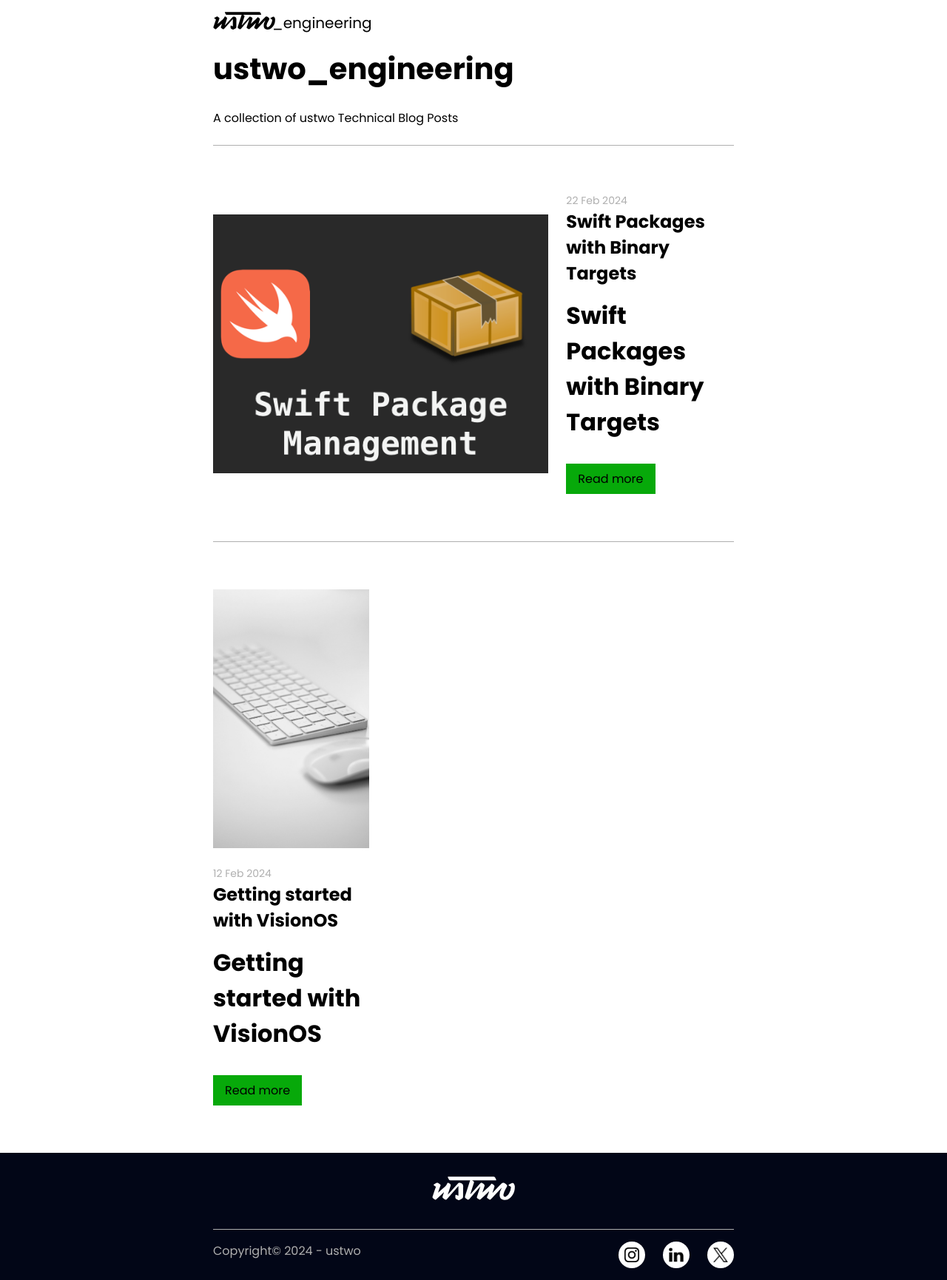
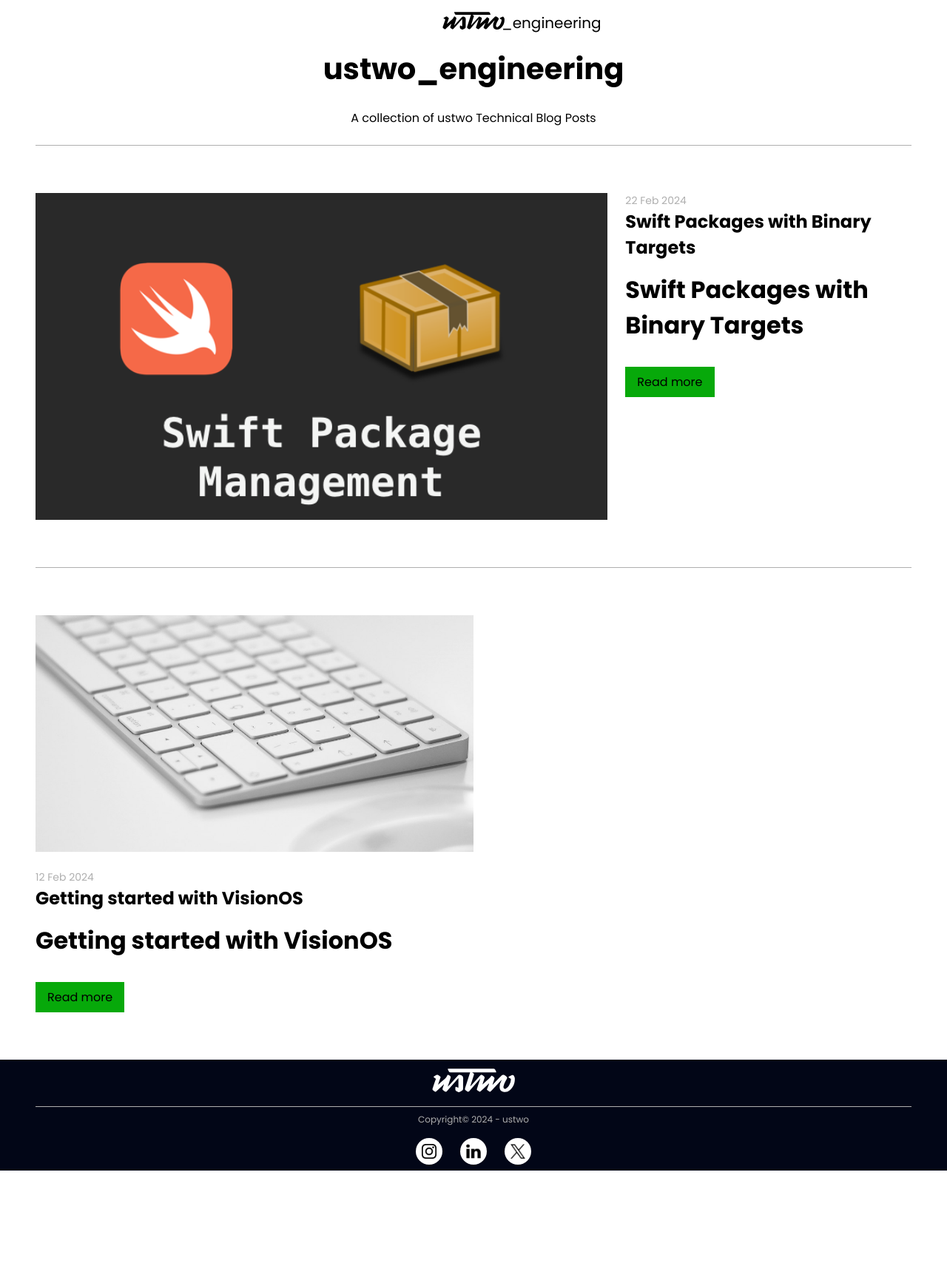
Before and after one commit to ustwo/engineering-blog, a Jekyll site: the page built from index.html, in a window 1280 px wide. Shown: the whole page at 74% size. Built offline with Jekyll 4.4.1, drawn with Linux system fonts in a browser that asks for light colours; after the commit the page ends 1583 px from its top, so only the background shows below that.

Commit message:
:iphone: Create responsive design for others screen size

```diff
--- /dev/null
+++ b/_sass/_variables.scss
@@ -0,0 +1,12 @@
+$primary: #07a90a;
+$light: #fff;
+$dark: rgb(2, 6, 23);
+$gray: #afafaf;
+
+$spacing-unit: 30px !default;
+$table-text-align: left !default;
+$content-width: 800px !default;
+$on-palm: 600px !default;
+$on-laptop: 800px !default;
+$on-medium: $on-palm !default;
+$on-large: $on-laptop !default;
--- a/_sass/main.scss
+++ b/_sass/main.scss
@@ -1,15 +1,5 @@
-$primary: #07a90a;
-$light: #fff;
-$dark: rgb(2, 6, 23);
-$gray: #afafaf;
+@import "_variables";
 
-$spacing-unit: 30px !default;
-$table-text-align: left !default;
-$content-width: 800px !default;
-$on-palm: 600px !default;
-$on-laptop: 800px !default;
-$on-medium: $on-palm !default;
-$on-large: $on-laptop !default;
 @mixin relative-font-size($ratio) {
   font-size: #{$ratio}rem;
 }
@@ -117,11 +107,12 @@
 
 .navbar {
   display: flex;
-  padding: 1rem 18rem;
-  justify-content: space-between;
+  padding: 1rem 1rem;
+  justify-content: center;
   background-color: $light;
 
   &__logo {
+    transform: translateX(-75%);
     a {
       position: relative;
     }
@@ -138,7 +129,7 @@
   }
 
   &__menu {
-    display: flex;
+    display: none;
     gap: 1rem;
 
     &__item {
@@ -158,12 +149,12 @@
 .footer {
   color: $light;
   background-color: $dark;
-  padding: 0 18rem;
+  padding: 0 1rem;
 
   &__logo {
     display: flex;
     justify-content: center;
-    padding: 2rem 0;
+    padding: .75rem 0;
 
     & svg {
       height: 2rem;
@@ -172,10 +163,13 @@
 
   &__text {
     display: flex;
-    justify-content: space-between;
-    padding: 1rem 0;
+    flex-direction: column;
+    align-items: center;
+    gap: 1rem;
+    padding: .5rem 0;
     border-top: 1px solid $gray;
     color: $gray;
+    font-size: .75rem;
   }
 
   &__social {
@@ -193,7 +187,7 @@
       }
 
       &__icon {
-        height: 1.2 .5rem;
+        height: 1.25rem;
         width: 1.25rem;
       }
     }
@@ -201,15 +195,24 @@
 }
 
 .post {
-  padding: 5rem 18rem;
+  padding: 1rem;
   display: flex;
+  flex-direction: column;
   gap: 2rem;
+
+  h2 {
+    font-size: 1.25rem;
+  }
+
+  h1 {
+    font-size: 1.75rem;
+  }
 
   &__header {
     display: flex;
     justify-content: center;
     align-items: center;
-    height: 600px;
+    height: 200px;
     overflow: hidden;
   }
 
@@ -219,44 +222,7 @@
   }
 
   &__avatar {
-    display: flex;
-    flex-direction: column;
-    gap: .5rem;
-    position: sticky;
-    top: 5rem;
-
-    &__pic {
-      border-radius: 999999%;
-      width: 5rem;
-      height: 5rem;
-      background-color: $gray;
-      overflow: hidden;
-
-      img {
-        width: 100%;
-        height: 100%;
-        object-fit: cover;
-      }
-    }
-
-    &__author {
-      width: max-content;
-
-      &__name {
-        font-size: 1.25rem;
-        font-weight: semibold;
-      }
-
-      &__role {
-        font-style: italic;
-        color: $gray;
-      }
-
-      &__contact {
-        font-size: .875rem;
-      }
-
-    }
+    display: none;
   }
 
   &__back {
@@ -280,21 +246,23 @@
 }
 
 .blog {
-  padding: 0 18rem;
+  padding: 0 1rem;
   justify-content: space-between;
   display: flex;
-  flex-wrap: wrap;
+  flex-direction: column;
 
   &__header {
-    padding: 0 18rem;
+    padding: 0 1rem;
+    text-align: center;
 
     &__title {
-      font-size: 2.5rem;
+      font-size: 1.5rem;
       font-weight: bold;
     }
 
     &__text {
-      padding: 1.5rem 0;
+      padding: .75rem 0;
+      font-size: .75rem;
     }
   }
 
@@ -305,13 +273,12 @@
     overflow: hidden;
     flex: 2 2 0%;
     height: 100%;
-    max-height: 30rem;
     transition: scale .3s ease-in-out;
 
     img {
       transition: transform .3s ease-in-out;
       width: 100%;
-      height: 350px;
+      height: auto;
       object-fit: cover;
     }
 
@@ -324,11 +291,16 @@
     display: flex;
     flex-direction: column;
     gap: 1.5rem;
-    width: 30%;
+    width: 100%;
     padding: 4rem 0;
+
+    & .blog__thumbnail {
+      max-height: 20rem;
+    }
 
     &--latest {
       display: flex;
+      flex-direction: column;
       width: 100%;
       gap: 1.5rem;
       padding: 4rem 0;
@@ -717,11 +689,12 @@
 
 .language-plaintext.highlighter-rouge {
   margin: .25rem 0 !important;
+  width: fit-content;
 }
 
 .highlighter-rouge {
   margin: 1.5rem 0 !important;
-  width: fit-content;
+  width: 100%;
   max-width: 950px;
 }
 
@@ -833,7 +806,6 @@
     display: inline-table;
     padding: 8px;
     width: 100%;
-    padding: 5px 0;
     font: 400 16px/24px "Helvetica Neue", Helvetica, Arial, sans-serif;
     color: #444;
     text-shadow: 0 1px 0 rgba(255, 255, 255, 0.5);
--- /dev/null
+++ b/_sass/media-queries.scss
@@ -0,0 +1,366 @@
+@import "_variables";
+
+@media (min-width: 1024px) {
+  .navbar {
+    padding: 1rem 3rem;
+    &__logo {
+      transform: translateX(0%);
+    }
+    &__menu {
+      display: flex;
+      gap: 1rem;
+
+      &__item {
+        &:hover {
+          text-decoration: underline;
+          color: $primary
+        }
+
+        &__active {
+          text-decoration: underline;
+          color: $primary
+        }
+      }
+    }
+  }
+
+  .blog {
+    padding: 0 3rem;
+    justify-content: space-between;
+    display: flex;
+    flex-wrap: wrap;
+
+    &__header {
+      padding: 0 3rem;
+
+      &__title {
+        font-size: 2.5rem;
+        font-weight: bold;
+      }
+
+      &__text {
+        padding: 1.5rem 0;
+        font-size: 1rem;
+      }
+    }
+
+    &__thumbnail {
+      display: flex;
+      justify-content: center;
+      align-items: center;
+      overflow: hidden;
+      flex: 2 2 0%;
+      height: 100%;
+      transition: scale .3s ease-in-out;
+
+      img {
+        transition: transform .3s ease-in-out;
+        width: 100%;
+        height: auto;
+        object-fit: cover;
+      }
+
+      img:hover {
+        transform: scale(1.1);
+      }
+    }
+
+    &__list {
+      width: 50%;
+
+      & .blog__thumbnail {
+        max-height: 20rem;
+      }
+
+      &--latest {
+        display: flex;
+        flex-direction: row;
+        width: 100%;
+        gap: 1.5rem;
+        padding: 4rem 0;
+        border-top: 1px solid $gray;
+        border-bottom: 1px solid $gray;
+      }
+    }
+
+    &__post {
+      display: flex;
+      flex: 1 1 0%;
+      flex-direction: column;
+
+      &__title {
+        font-weight: bold;
+        font-size: 1.5rem;
+
+        &:hover {
+          text-decoration: underline;
+        }
+      }
+
+      &__date {
+        color: $gray;
+        font-size: .875rem;
+      }
+
+      &__excerpt {
+        padding: 1rem 0;
+      }
+    }
+  }
+
+  .footer {
+    padding: 0 3rem;
+  }
+
+  .post {
+    padding: 5rem 1rem;
+  }
+
+  .highlighter-rouge {
+    width: fit-content;
+  }
+}
+
+@media (min-width: 1366px) {
+  .navbar {
+    padding: 1rem 18rem;
+    display: flex;
+    justify-content: flex-start;
+
+    &__menu {
+      display: flex;
+      gap: 1rem;
+
+      &__item {
+        &:hover {
+          text-decoration: underline;
+          color: $primary
+        }
+
+        &__active {
+          text-decoration: underline;
+          color: $primary
+        }
+      }
+    }
+  }
+
+  .blog {
+    padding: 0 18rem;
+    justify-content: space-between;
+    display: flex;
+    flex-wrap: wrap;
+
+    &__header {
+      padding: 0 18rem;
+      text-align: left;
+
+      &__title {
+        font-size: 2.5rem;
+        font-weight: bold;
+      }
+
+      &__text {
+        padding: 1.5rem 0;
+        font-size: 1rem;
+      }
+    }
+
+    &__thumbnail {
+      display: flex;
+      justify-content: center;
+      align-items: center;
+      overflow: hidden;
+      flex: 2 2 0%;
+      height: 100%;
+      transition: scale .3s ease-in-out;
+
+      img {
+        transition: transform .3s ease-in-out;
+        width: 100%;
+        height: auto;
+        object-fit: cover;
+      }
+
+      img:hover {
+        transform: scale(1.1);
+      }
+    }
+
+    &__list {
+      display: flex;
+      flex-direction: column;
+      gap: 1.5rem;
+      width: 30%;
+      padding: 4rem 0;
+
+      & .blog__thumbnail {
+        max-height: 20rem;
+      }
+
+      &--latest {
+        display: flex;
+        flex-direction: row;
+        width: 100%;
+        gap: 1.5rem;
+        padding: 4rem 0;
+        border-top: 1px solid $gray;
+        border-bottom: 1px solid $gray;
+      }
+    }
+
+    &__post {
+      display: flex;
+      flex: 1 1 0%;
+      flex-direction: column;
+
+      &__title {
+        font-weight: bold;
+        font-size: 1.5rem;
+
+        &:hover {
+          text-decoration: underline;
+        }
+      }
+
+      &__date {
+        color: $gray;
+        font-size: .875rem;
+      }
+
+      &__excerpt {
+        padding: 1rem 0;
+      }
+    }
+  }
+
+  .footer {
+    color: $light;
+    background-color: $dark;
+    padding: 0 18rem;
+
+    &__logo {
+      display: flex;
+      justify-content: center;
+      padding: 2rem 0;
+
+      & svg {
+        height: 2rem;
+      }
+    }
+
+    &__text {
+      display: flex;
+      flex-direction: row;
+      justify-content: space-between;
+      padding: 1rem 0;
+      border-top: 1px solid $gray;
+      color: $gray;
+    }
+
+    &__social {
+      display: flex;
+      gap: 1.5rem;
+
+      &__item {
+        background-color: $light;
+        display: inline-flex;
+        padding: .5rem;
+        border-radius: 999999%;
+
+        &:hover {
+          background-color: $primary;
+        }
+
+        &__icon {
+          height: 1.25rem;
+          width: 1.25rem;
+        }
+      }
+    }
+  }
+
+  .post {
+    padding: 5rem 18rem;
+    display: flex;
+    flex-direction: row;
+    gap: 2rem;
+
+    &__header {
+      display: flex;
+      justify-content: center;
+      align-items: center;
+      height: 600px;
+      overflow: hidden;
+    }
+
+    &__image {
+      width: 100%;
+      object-fit: cover;
+    }
+
+    &__avatar {
+      display: flex;
+      flex-direction: column;
+      gap: .5rem;
+      position: sticky;
+      top: 5rem;
+
+      &__pic {
+        border-radius: 999999%;
+        width: 5rem;
+        height: 5rem;
+        background-color: $gray;
+        overflow: hidden;
+
+        img {
+          width: 100%;
+          height: 100%;
+          object-fit: cover;
+        }
+      }
+
+      &__author {
+        width: max-content;
+
+        &__name {
+          font-size: 1.25rem;
+          font-weight: semibold;
+        }
+
+        &__role {
+          font-style: italic;
+          color: $gray;
+        }
+
+        &__contact {
+          font-size: .875rem;
+        }
+
+      }
+    }
+
+    &__back {
+      display: flex;
+      align-items: center;
+      gap: .25rem;
+      margin-top: 2rem;
+      padding-top: 1rem;
+      border-top: 1px solid $gray;
+
+      &:hover {
+        text-decoration: underline;
+        color: $primary;
+      }
+
+      svg {
+        height: 1rem;
+        width: 1rem;
+      }
+    }
+  }
+
+  .highlighter-rouge {
+    width: fit-content;
+  }
+}
--- a/assets/css/styles.scss
+++ b/assets/css/styles.scss
@@ -1,3 +1,4 @@
 ---
 ---
 @import "main";
+@import "media-queries";
```
